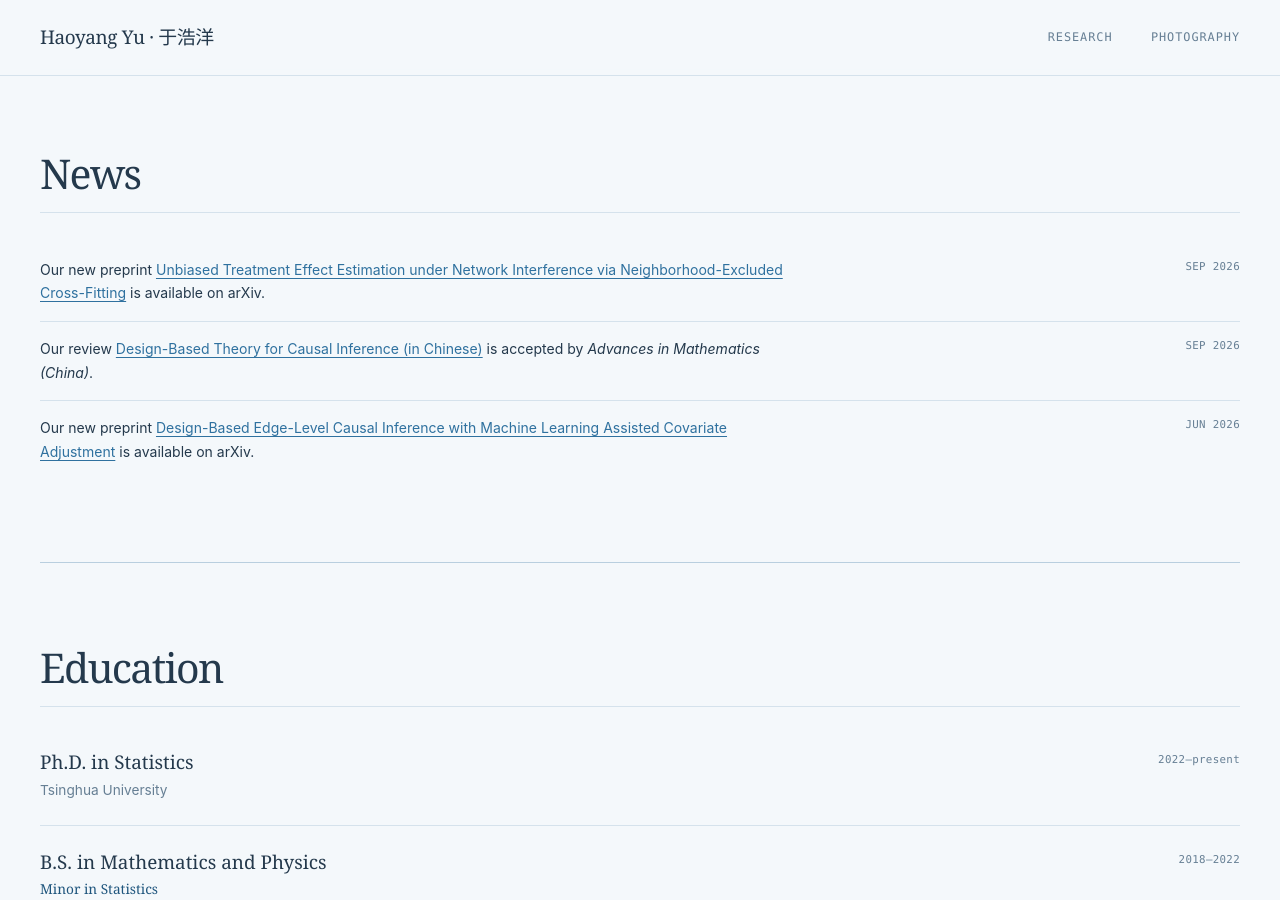
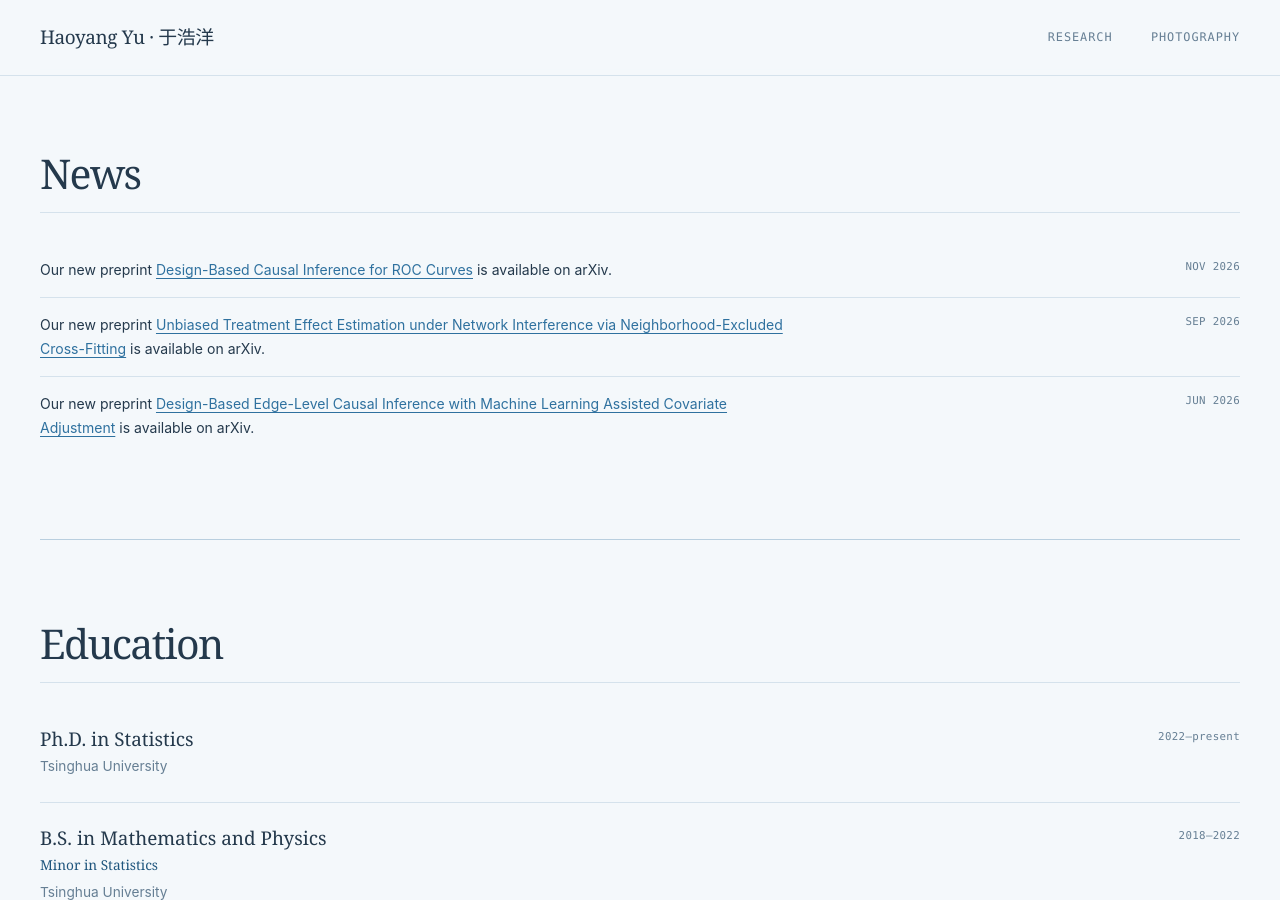
Before and after one commit to yu-hao-yang/yu-hao-yang.github.io, a Jekyll site: the page built from _pages/about.md, in a window 1280 px wide and 900 px high, scrolled down 676 px. Built offline with Jekyll 4.4.1, drawn with Linux system fonts in a browser that asks for light colours; some of the changed text lies outside the part shown.

Commit message:
Add ROC preprint and refresh homepage and CV

```diff
--- a/_pages/about.md
+++ b/_pages/about.md
@@ -43,11 +43,11 @@ redirect_from:
     <div class="indexed-section__content">
       <ul class="news-list">
         <li>
-          <p>Our new preprint <a href="https://arxiv.org/abs/2609.23284">Unbiased Treatment Effect Estimation under Network Interference via Neighborhood-Excluded Cross-Fitting</a> is available on arXiv.</p>
-          <time datetime="2026-09">Sep 2026</time>
+          <p>Our new preprint <a href="https://arxiv.org/abs/2611.34057">Design-Based Causal Inference for ROC Curves</a> is available on arXiv.</p>
+          <time datetime="2026-11">Nov 2026</time>
         </li>
         <li>
-          <p>Our review <a href="https://ccj.pku.edu.cn/article/info?aid=883684901032005">Design-Based Theory for Causal Inference (in Chinese)</a> is accepted by <em>Advances in Mathematics (China)</em>.</p>
+          <p>Our new preprint <a href="https://arxiv.org/abs/2609.23284">Unbiased Treatment Effect Estimation under Network Interference via Neighborhood-Excluded Cross-Fitting</a> is available on arXiv.</p>
           <time datetime="2026-09">Sep 2026</time>
         </li>
         <li>
@@ -157,6 +157,17 @@ redirect_from:
               <a href="https://arxiv.org/abs/2609.23284">arXiv</a>
             </div>
           </article>
+          <article class="work-entry">
+            <div class="work-entry__meta">
+              <span>06</span>
+              <span>Preprint</span>
+            </div>
+            <h4><a href="https://arxiv.org/abs/2611.34057">Design-Based Causal Inference for ROC Curves</a></h4>
+            <p>Bufan Li and <strong>Haoyang Yu</strong> (α–β). arXiv: 2611.34057.</p>
+            <div class="work-links">
+              <a href="https://arxiv.org/abs/2611.34057">arXiv</a>
+            </div>
+          </article>
         </div>
       </section>
     </div>
```
Also changed, not shown: other parts of _pages/about.md (+1 -1 lines), _pages/research.md (+11 -0 lines), 1 other file.
